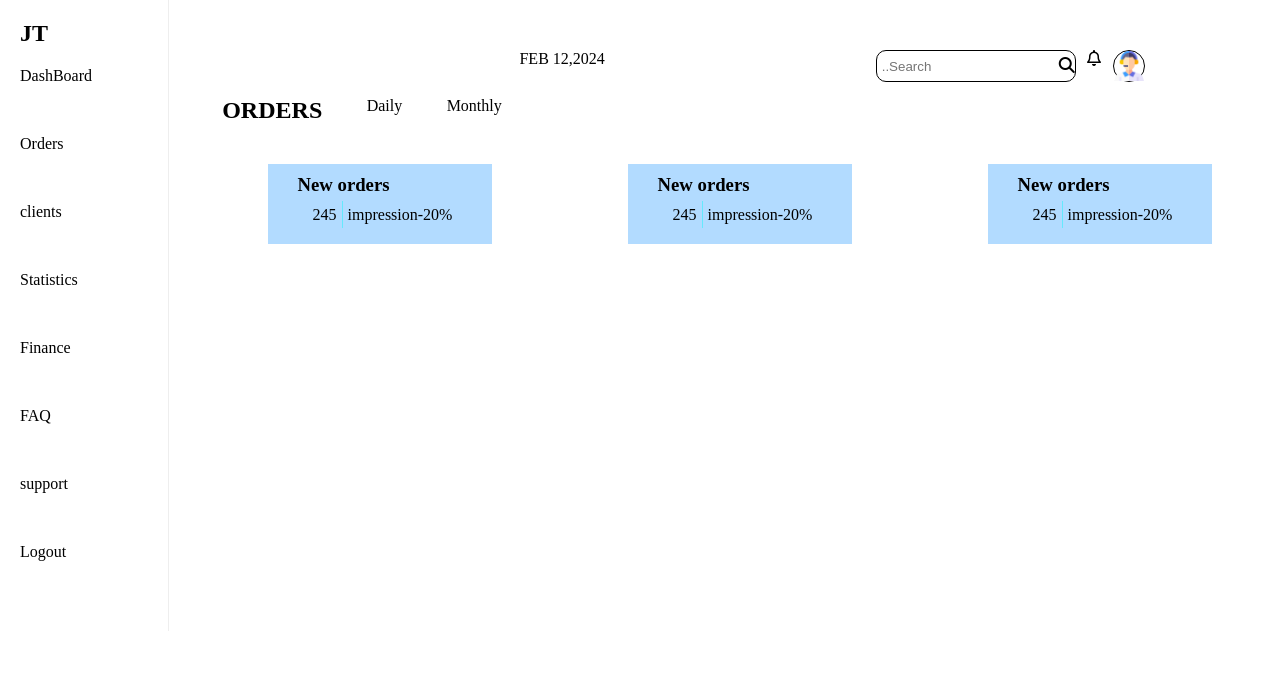
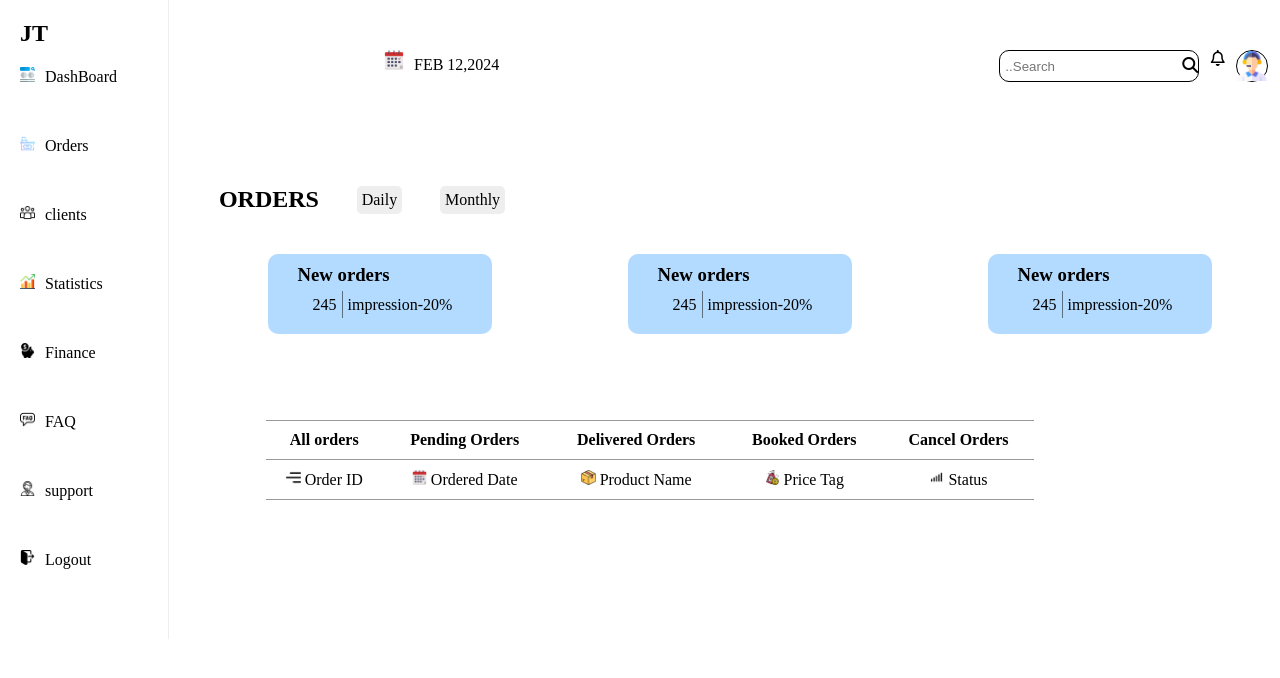
Before and after one commit to keneil2/BYTE, a PHP site: page /app/views/admin.view.php in a window 1280 px wide. Shown: the top 678 px of the page. Run offline with PHP 8.4, Linux system fonts and the light colour scheme; some libraries are stand-ins or nearby versions.

Commit message:
done designing the admin panel for now

```diff
--- a/app/views/admin.view.php
+++ b/app/views/admin.view.php
@@ -12,21 +12,21 @@
    <nav>
    <div class="side-bar"><h1>JT</h1>
    <ul>
-    <li><a href="/dashboard">DashBoard</a></li>
-    <li><a href="/orders">Orders</a></li>
-    <li><a href="/clients">clients</a></li>
-    <li><a href="/Statistics">Statistics</a></li>
-    <li><a href="/Finance">Finance</a></li>
-    <li><a href="/FAQ">FAQ</a></li>
-    <li><a href="/support">support</a></li>
-    <li><a href="/logout">Logout</a></li>
+    <li><img src="public/css/img/find-out.png" alt=""><a href="/dashboard">DashBoard</a></li>
+    <li><img src="public/css/img/checkout-counter.png" alt=""><a href="/orders">Orders</a></li>
+    <li><img src="public/css/img/customer.png" alt=""><a href="/clients">clients</a></li>
+    <li><img src="public/css/img/trend.png" alt=""><a href="/Statistics">Statistics</a></li>
+    <li><img src="public/css/img/piggy-bank.png" alt=""><a href="/Finance">Finance</a></li>
+    <li><img src="public/css/img/faq.png" alt=""><a href="/FAQ">FAQ</a></li>
+    <li><img src="public/css/img/support.png" alt=""><a href="/support">support</a></li>
+    <li><img src="public/css/img/logout.png" alt=""><a href="/logout">Logout</a></li>
    </ul>
 </div>
 
 
    <div class="admin-section">
    <!-- <nav> -->
-<div class="date">FEB 12,2024</div>
+<div class="date"><img src="public/css/img/calendar.png"><p>FEB 12,2024</p></div>
 <div class="right-nav">
 <div class="search-bar"><input type="text" placeholder="..Search"><i class="fa-solid fa-magnifying-glass"></i></div>
 <div><i class="fa-regular fa-bell"></i></div>
@@ -53,6 +53,42 @@
    </div>
    </div>
 </div>
+
+</section>
+<section class="admin-table">
+<div class="table">
+   <table style="width:100%">
+   <tr>
+    <th>All orders</th>
+    <th>Pending Orders</th>
+    <th>Delivered Orders</th>
+    <th>Booked Orders</th>
+    <th>Cancel Orders</th>
+  </tr>
+  <tr>
+   <td>
+      <img src="public/css/img/menu.png">
+    <p>Order ID</p>
+   </td>
+   <td>
+      <img src="public/css/img/calendar.png" alt="">
+      <p>Ordered Date</p>
+   </td>
+   <td>
+      <img src="public/css/img/box.png" alt="">
+      <p>Product Name</p>
+   </td>
+   <td>
+      <img src="public/css/img/tag.png" alt="">
+      <p>Price Tag</p>
+   </td>
+   <td>
+      <img src="public/css/img/signal.png" alt="">
+      <p>Status</p>
+   </td>
+  </tr>
+   </table>
+</div>
 </section>
    <script src="https://kit.fontawesome.com/f05da63fd8.js" crossorigin="anonymous"></script>
 </body>
--- a/public/css/admin.css
+++ b/public/css/admin.css
@@ -25,11 +25,17 @@ nav{
     color:black;
 
 }
+.side-bar ul li img{
+    width:15px;
+    height:15px;
+    margin-right:10px;
+}
+.side-bar ul li:hover{
+    text-decoration: rgb(255, 157, 0) underline;
+}
 .admin-section{
     width:70%;
     display: flex;
-    justify-content: space-around;
-    /* height:fit-content; */
 }
  nav{
     display:flex;
@@ -51,6 +57,16 @@ nav{
 }
 .date{
     margin-top:50px;
+    margin-right: 500px;
+
+}
+.date img{
+    width:20px;
+    height:20px;
+}
+.date p{
+    display:inline;
+    margin-left:10px;
 }
 .right-nav{
     display: flex;
@@ -74,18 +90,53 @@ nav{
     height:40vh;
     flex-direction: column;
     justify-content: center;
+    /* margin-top:200; */
     /* align-items: center; */
 }
+.admin-table{
+    display: flex;
+    flex-direction: column;
+    /* align-items: center; */
+    width:60%;
+    margin-left:20%;
+    margin-top:100px;
+}
+table, th, td {
+    border:none;
+    border-top: 1px solid rgb(0, 0, 0,0.4);
+    border-bottom:1px solid rgba(0, 0, 0,0.4); ;
+    border-collapse: collapse;
+    padding:10px 0px;
+    margin:0px 10px;
+  }
+  td{
+  text-align: center;
+
+  }
+  td p{
+    display: inline;
+
+  }
+  td img{
+    width:15px;
+    height: 15px;
+   display: inline-block;
+  }
 .quick-display{
     margin-left: 200px;
-
 }
 .heading{
     display: flex;
     width:30%;
     justify-content: space-around;
-    margin-top: 20px;
+    margin-top: 200px;
 }
+.heading p{
+  padding:5px;
+  background-color:rgba(213, 213, 213,0.4);
+  border-radius: 5px;
+}
+
 .Order-info{
  display: flex;
  margin-top: 40px;
@@ -93,7 +144,7 @@ nav{
  /* color:white; */
 }
 .Order-info span{
-    border-right:1px solid rgba(23, 248, 252,0.5);
+    border-right:1px solid rgba(0, 0, 0, 0.5);
     margin-right:5px;
     padding: 5px;
 }
@@ -102,5 +153,6 @@ nav{
 }
 .Orders{
     padding:10px 30px;
+    border-radius:10px;
     background-color: rgba(0, 136, 255, 0.3);
 }
```
Also changed, not shown: public/css/img/box.png (added), public/css/img/calendar.png (added), public/css/img/checkout-counter.png (added), public/css/img/customer.png (added), public/css/img/faq.png (added), public/css/img/find-out.png (added), public/css/img/logout.png (added), public/css/img/menu.png (added), public/css/img/piggy-bank.png (added), public/css/img/signal.png (added), public/css/img/support.png (added), public/css/img/tag.png (added), public/css/img/trend.png (added).
